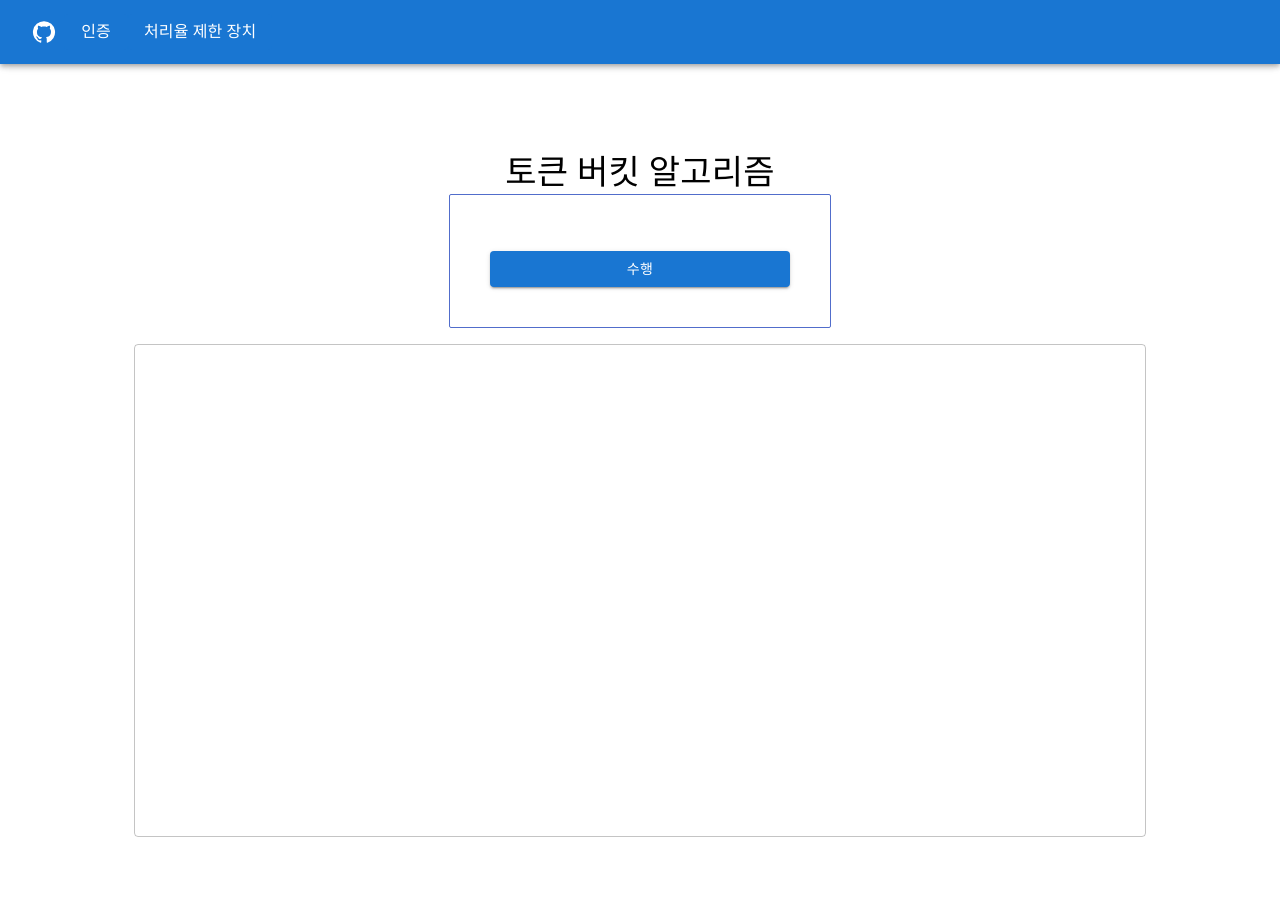
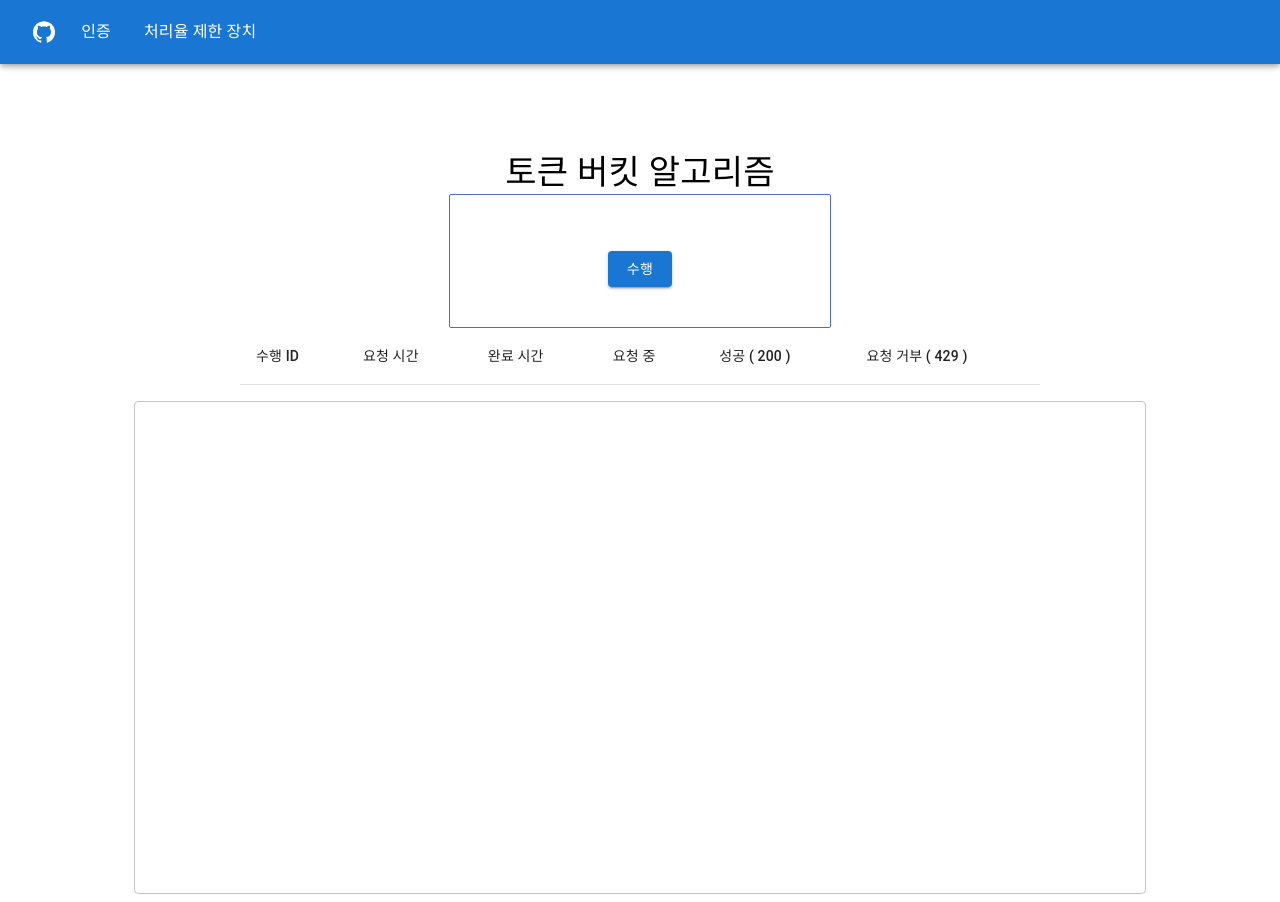
Before and after one commit to ingyeoking13/2024-portfolio, a Next.js app in the folder frontend/: page /rate_limiter/token_bucket in a window 1280 px wide. Before the commit the page ends 845 px from the top, so only its background shows below. Built offline with nearby package versions, Linux system fonts and the light colour scheme.

Commit message:
feature: add day js and, enhanced view

```diff
--- a/frontend/package.json
+++ b/frontend/package.json
@@ -14,6 +14,7 @@
     "@emotion/styled": "^11.11.0",
     "@mui/icons-material": "^5.14.11",
     "@mui/material": "^5.14.11",
+    "dayjs": "^1.11.10",
     "lodash": "^4.17.21",
     "next": "13.5.4",
     "react": "^18",
--- a/frontend/src/pages/rate_limiter/token_bucket/index.tsx
+++ b/frontend/src/pages/rate_limiter/token_bucket/index.tsx
@@ -2,14 +2,23 @@
 import { RayEventResponse, Response, request } from '@@/common/fetch';
 import { AppBarComponent } from '@@/components/AppBar';
 import { Label } from '@mui/icons-material';
-import { AppBar, Box, Button, FormControl, Input, InputLabel, TextField, Toolbar, Typography } from '@mui/material';
+import { AppBar, Box, Button, CircularProgress, FormControl, Input, InputLabel, Paper, Table, TableBody, TableCell, TableContainer, TableHead, TableRow, TextField, Toolbar, Typography } from '@mui/material';
 import React, { useEffect, useState } from 'react';
 import _ from 'lodash';
-import { unixToUtc } from '@@/common/utils';
+import dayjs from 'dayjs';
 
 const TokenBucketPage = () => {
     const [tokenId, setTokenId] = useState<string>('');
     const [log, setLog] = useState<string>('');
+    const [isWorking, setIsWorking] = useState<boolean>(false);
+    const columns = [
+      '수행 ID',
+      '요청 시간',
+      '완료 시간',
+      '요청 중',
+      '성공 ( 200 )',
+      '요청 거부 ( 429 )'
+    ]
 
     const handleSubmit = async (
       event: any
@@ -31,6 +40,7 @@ const TokenBucketPage = () => {
         const ws = new WebSocket(
           `ws://localhost/api/v1/rate_limiter/status/token_bucket?id=${tokenId}`
         );
+        setIsWorking(true);
 
         // Listen for messages
         ws.addEventListener('message', function (event) {
@@ -39,7 +49,9 @@ const TokenBucketPage = () => {
             const logs = _.map(
               result,
               (item) =>
-                `[${unixToUtc(parseInt(item.time))}] [${item.name}] [${item.status}] [${item.result}]`
+                `[${dayjs(parseInt(item.time)).format(
+                  "YYYY-MM-DDTHH:mm:ss"
+                )}] ` + `[${item.name}] [${item.status}] [${item.result}]`
             );
 
             // const g =
@@ -47,6 +59,7 @@ const TokenBucketPage = () => {
 
             if (result[result.length-1].result == 'fin') {
               ws.close();
+              setIsWorking(false);
             }
             const appending = _.reduce(logs,(prev, cur) =>  prev +'\n' + cur ,'')
             setLog(prev => `${prev}${appending}`)
@@ -83,25 +96,49 @@ const TokenBucketPage = () => {
             <Box
               component="form"
               onSubmit={handleSubmit}
-              sx={{ mt: 1, display: "flex", flexDirection: "column" }}
+              sx={{
+                mt: 1,
+                display: "flex",
+                flexDirection: "column",
+                alignItems: "center",
+              }}
             >
+              {isWorking && <CircularProgress />}
               <Button
                 sx={{ mt: 1 }}
                 type="submit"
                 variant="contained"
                 color="primary"
+                disabled={isWorking}
               >
                 수행
               </Button>
             </Box>
           </Box>
+          <Box
+            sx={{
+              alignItems: "center",
+            }}
+          >
+            <TableContainer sx={{ alignItems: "center" }}>
+              <Table sx={{ minWidth: 800 }}>
+                <TableHead>
+                  <TableRow>
+                    {_.map(columns, (column) => (
+                      <TableCell>{column}</TableCell>
+                    ))}
+                  </TableRow>
+                </TableHead>
+                <TableBody></TableBody>
+              </Table>
+            </TableContainer>
+          </Box>
 
           <TextField
-            sx={{ mt: 2, width: '80%' }}
+            sx={{ mt: 2, width: "80%" }}
             multiline
             rows={20}
             value={log}
-            maxRows={20}
           />
         </Box>
       </>
```
Also changed, not shown: 1 other file (tests, documents, lock files or other folders).
